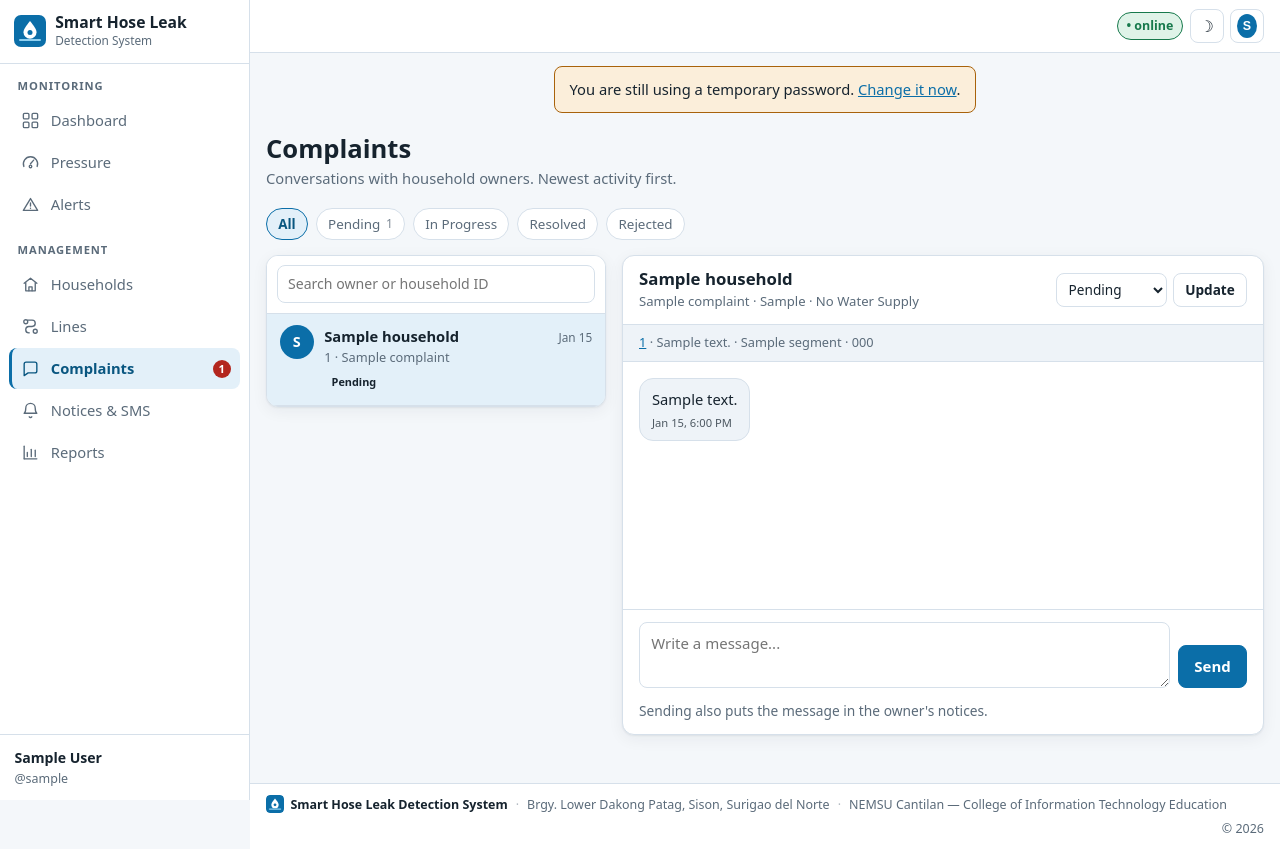
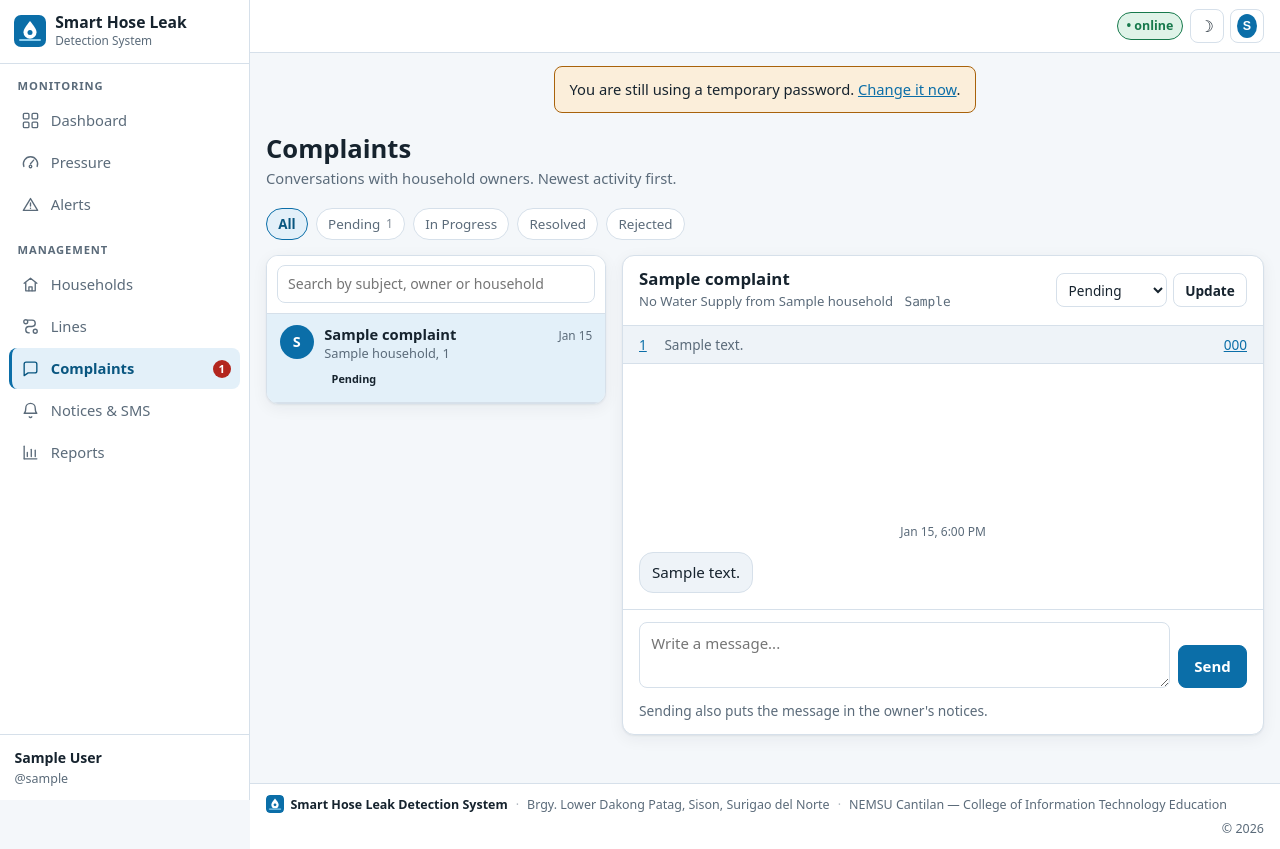
Before and after one commit to Smee-code/SmartHoseLeak, a Django app: page /dashboard/complaints/1/ in a window 1280 px wide. Run offline with Django 5.2, Linux system fonts and the light colour scheme; a user stored in the database is signed in; tables that the repository leaves empty hold one stand-in row (values such as "Sample post").

Commit message:
Make a complaint thread about the problem, not the person
The inbox listed five rows all reading "Maria Santos" with the thing that
told them apart - the subject - set in grey underneath. A thread here is
one problem, and one household can have five open at once, so the subject
now leads and the name follows it. The thread header was reordered to
match, so the row clicked is the row now at the top.

The context strip read "HH-001 - Purok 1, Lower Dakong Patag - HH-001 -
Maria Santos - +639171234567": the household id twice, the owner again.
It is now the household link, the address, and the number as a tel: link
pushed to the right, which is what the facilitator reaches for mid-read.

Timestamps were stamped under every bubble - three identical copies of
"Sep 14, 3:47 PM" above replies as short as "Okay ma'am". They are now
grouped with ifchanged into one divider per run, and the message pane is
bottom-anchored so a short thread sits at the composer rather than
floating in the middle of an empty well.

The row search index was carrying only the owner and household id, so
typing a subject matched nothing once the subject became the thing on
screen; it now indexes the subject and reference too.

Co-Authored-By: Claude Opus 5 (1M context) <noreply@anthropic.com>

```diff
--- a/static/css/app.css
+++ b/static/css/app.css
@@ -677,18 +677,45 @@ body.modal-open { overflow: hidden; }
 }
 .thread-back:hover { background: var(--surface-2); }
 
+/* Where the house is and the number to ring - the two things wanted while
+   reading a complaint. Spaced rather than strung together with middle dots,
+   which is the commonest tell of a generated page and reads as one run-on
+   string rather than three separate facts. */
 .thread-context {
+  display: flex; flex-wrap: wrap; align-items: baseline; gap: .3rem 1.1rem;
   padding: .5rem 1rem; border-bottom: 1px solid var(--border);
-  background: var(--surface-2); font-size: .8rem; color: var(--text-muted);
-}
-
+  background: var(--surface-2); font-size: .85rem; color: var(--text-muted);
+}
+.thread-context-where { min-width: 0; }
+.thread-context-call { margin-left: auto; font-variant-numeric: tabular-nums; }
+
+/* The one string here that gets read out over the phone. */
+.thread-ref {
+  margin-left: .5rem; font-family: var(--mono); font-size: .8rem;
+  color: var(--text-muted);
+}
+
+/* The conversation sits against the composer, not at the top of the pane.
+   A short thread used to float at the ceiling with a field of empty space
+   between the last message and the box you reply in - every chat anybody has
+   used grows upward from the place they type. justify-content does it
+   without scripting, and the pane still scrolls when a thread is long. */
 .thread-messages {
-  flex: 1 1 auto; overflow-y: auto; max-height: 48vh;
-  padding: 1rem; display: flex; flex-direction: column; gap: .55rem;
-}
-.bubble-row { display: flex; }
-.bubble-row.from-them { justify-content: flex-start; }
-.bubble-row.from-me { justify-content: flex-end; }
+  flex: 1 1 auto; overflow-y: auto; max-height: 48vh; min-height: 14rem;
+  padding: 1rem; display: flex; flex-direction: column;
+  justify-content: flex-end; gap: .3rem;
+}
+/* A row is now a bubble and, sometimes, the time beneath it - so it stacks
+   and aligns its children to whichever side the message came from. */
+.bubble-row { display: flex; flex-direction: column; }
+.bubble-row.from-them { align-items: flex-start; }
+.bubble-row.from-me { align-items: flex-end; }
+
+/* Consecutive messages from the same side tuck closer together than the gap
+   between speakers, so a run reads as one turn rather than three. */
+.bubble-row + .bubble-row { margin-top: .5rem; }
+.bubble-row.from-them + .bubble-row.from-them,
+.bubble-row.from-me + .bubble-row.from-me { margin-top: .12rem; }
 .bubble {
   max-width: min(72%, 44rem);
   padding: .55rem .75rem; border-radius: 14px;
@@ -697,8 +724,20 @@ body.modal-open { overflow: hidden; }
 .from-me .bubble {
   background: var(--brand); border-color: var(--brand); color: #fff;
 }
-.bubble p { margin: 0; font-size: .92rem; }
-.bubble time { display: block; margin-top: .2rem; font-size: .7rem; opacity: .75; }
+.bubble p { margin: 0; font-size: .95rem; line-height: 1.45; }
+
+/* The time heads its group rather than trailing one message inside it.
+   Printed once per minute, not once per message: three replies sent in the
+   same minute carried three identical copies of "Sep 14, 3:47 PM", which is
+   more text than the messages it stamped - "Okay ma'am" is nine characters.
+
+   Centred, because it belongs to the conversation rather than to either
+   speaker, which is also where every chat anybody has used puts it. */
+.thread-when {
+  align-self: center; margin: .85rem 0 .35rem;
+  font-size: .75rem; color: var(--text-muted);
+}
+.thread-when:first-child { margin-top: 0; }
 
 .thread-compose {
   display: flex; gap: .5rem; align-items: flex-end;
@@ -1832,3 +1871,8 @@ a.sent-row:hover { background: var(--surface-2); }
   display: block; max-width: 26ch; margin-top: .15rem;
   overflow-wrap: anywhere; font-size: .8rem; color: var(--text-muted);
 }
+
+
+/* The subject leads a row, so it gets the room a name used to have. */
+.thread-item-top strong { line-height: 1.3; }
+.thread-item.is-unread .thread-item-sub { font-weight: 500; }
--- a/templates/facilitator/complaints.html
+++ b/templates/facilitator/complaints.html
@@ -36,7 +36,7 @@
       <div class="thread-search">
         <label class="sr-only" for="thread-search">Search conversations</label>
         <input type="search" id="thread-search" autocomplete="off"
-               placeholder="Search owner or household ID"
+               placeholder="Search by subject, owner or household"
                data-thread-search>
       </div>
 
@@ -53,15 +53,30 @@
         {% endcomment %}
         <a class="thread-item{% if complaint and t.pk == complaint.pk %} is-active{% endif %}{% if t.unread %} is-unread{% endif %}"
            href="{% url 'complaint_thread' t.pk %}"
-           data-search="{{ t.household.owner_name|lower }} {{ t.household.household_id|lower }}"
+           {% comment %}
+             The subject is in here now because the subject is what the row
+             leads with. Indexing only the owner and the id meant typing the
+             words you could see returned nothing - the one search result a
+             person never expects.
+           {% endcomment %}
+           data-search="{{ t.subject|lower }} {{ t.household.owner_name|lower }} {{ t.household.household_id|lower }} {{ t.reference|lower }}"
            {% if t.unread %}aria-label="{{ t.household.owner_name }}, {{ t.unread }} unread message{{ t.unread|pluralize }}"{% endif %}>
           <span class="thread-avatar" aria-hidden="true">{{ t.household.owner_name|first|upper }}</span>
           <span class="thread-item-body">
+            {% comment %}
+              The subject leads, not the name.
+
+              This is not a messenger where a thread is a person - a thread
+              is one problem, and a household can have five open at once. All
+              five rows here read "Maria Santos" while the thing that tells
+              them apart sat underneath in grey. The avatar already says who;
+              the subject is the only part that identifies which.
+            {% endcomment %}
             <span class="thread-item-top">
-              <strong>{{ t.household.owner_name }}</strong>
+              <strong>{{ t.subject }}</strong>
               <time>{{ t.last_message_at|date:"M j" }}</time>
             </span>
-            <span class="thread-item-sub">{{ t.household.household_id }} &middot; {{ t.subject }}</span>
+            <span class="thread-item-sub">{{ t.household.owner_name }}, {{ t.household.household_id }}</span>
             <span class="thread-item-foot">
               <span class="pill pill-sm pill-{{ t.status }}">{{ t.get_status_display }}</span>
               {% if t.unread %}
@@ -88,11 +103,17 @@
           <a class="thread-back" href="{% url 'complaint_list' %}" aria-label="Back to the inbox">
             <span aria-hidden="true">&larr;</span>
           </a>
+          {% comment %}
+            Same order as the list it was opened from, so the thing clicked is
+            the thing now at the top. The three-part string joined by middle
+            dots became a sentence; the reference is kept apart because it is
+            the one piece here that gets quoted back over the phone.
+          {% endcomment %}
           <div class="thread-head-main">
-            <h2>{{ complaint.household.owner_name }}</h2>
+            <h2>{{ complaint.subject }}</h2>
             <p class="sub">
-              {{ complaint.subject }} &middot; {{ complaint.reference }} &middot;
-              {{ complaint.get_category_display }}
+              {{ complaint.get_category_display }} from {{ complaint.household.owner_name }}
+              <span class="thread-ref">{{ complaint.reference }}</span>
             </p>
           </div>
           <form method="post" action="{% url 'complaint_status' complaint.pk %}" class="thread-status">
@@ -102,21 +123,41 @@
           </form>
         </header>
 
+        {% comment %}
+          This read "HH-001 - Purok 1, Lower Dakong Patag - HH-001 - Maria
+          Santos - +639171234567": the household id twice, the owner's name
+          again, all strung together with middle dots. The line's name is
+          dropped from the string because it IS the id and the owner - it is
+          still one click away on the household page.
+
+          What is left is what the facilitator actually needs while reading:
+          where this house is, and the number to ring.
+        {% endcomment %}
         <div class="thread-context">
           <a href="{% url 'household_detail' complaint.household.pk %}">{{ complaint.household.household_id }}</a>
-          &middot; {{ complaint.household.address }}
-          {% if complaint.household.segment %}
-            &middot; {{ complaint.household.segment.name }}
+          <span class="thread-context-where">{{ complaint.household.address }}</span>
+          {% if complaint.household.contact_number %}
+            <a class="thread-context-call" href="tel:{{ complaint.household.contact_number }}">{{ complaint.household.contact_number }}</a>
           {% endif %}
-          &middot; {{ complaint.household.contact_number }}
         </div>
 
+        {% comment %}
+          The time is shown when it changes, not under every line. Three
+          replies sent in the same minute carried three identical copies of
+          "Sep 14, 3:47 PM", which is more text than the messages themselves
+          - "Okay ma'am" is nine characters.
+
+          ifchanged compares against the previous iteration, so a run of
+          messages in the same minute is stamped once, at the end of the run.
+        {% endcomment %}
         <div class="thread-messages" id="thread-messages">
           {% for m in messages_list %}
+            {% ifchanged m.created_at|date:"M j, g:i A" %}
+              <time class="thread-when">{{ m.created_at|date:"M j, g:i A" }}</time>
+            {% endifchanged %}
             <div class="bubble-row {% if m.from_owner %}from-them{% else %}from-me{% endif %}">
               <div class="bubble">
                 <p>{{ m.body|linebreaksbr }}</p>
-                <time>{{ m.created_at|date:"M j, g:i A" }}</time>
               </div>
             </div>
           {% endfor %}
```
